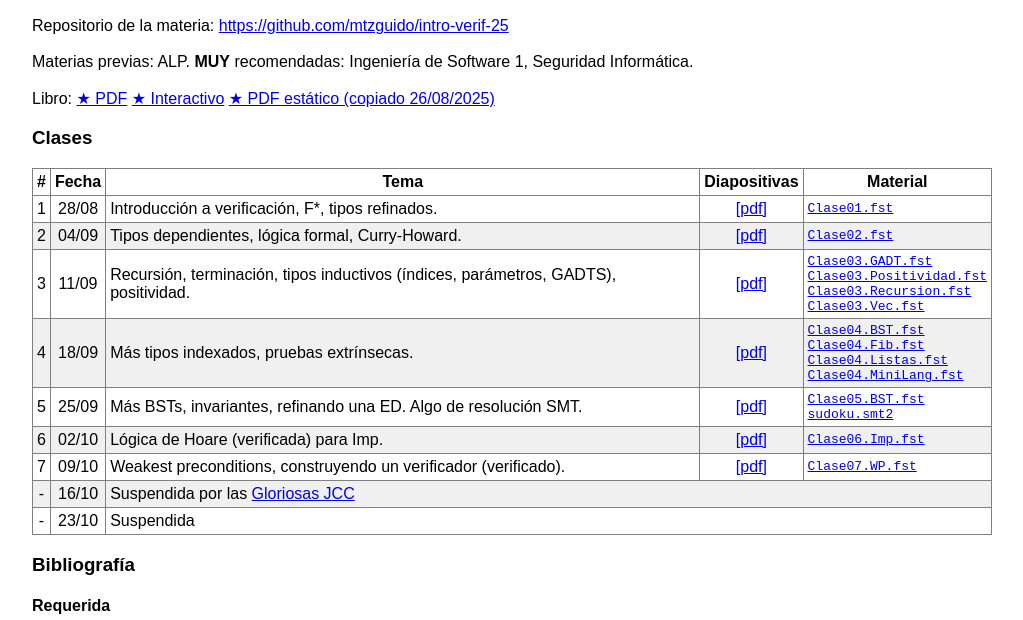
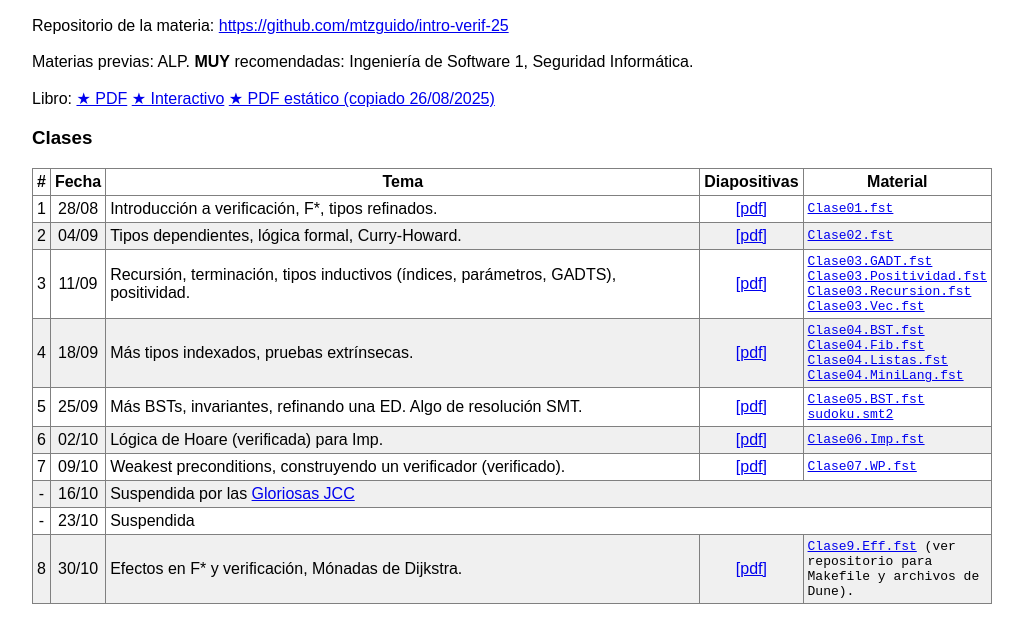
Before and after one commit to mtzguido/mtzguido.github.io, a plain HTML site: page teaching/ivf25/index.html in a window 1280 px wide. Shown: the part 121-741 px from the top of the page, without its empty margins (128-1151 px from the left). Drawn offline with Linux system fonts and the light colour scheme.

Commit message:
Archivos clase 8

```diff
--- a/teaching/ivf25/index.html
+++ b/teaching/ivf25/index.html
@@ -144,16 +144,16 @@ Libro:
       <td>23/10</td>
       <td colspan=3>Suspendida</td>
     </tr>
-    <!--
     <tr>
-      <td>9</td>
-      <td>21/05</td>
+      <td>8</td>
+      <td>30/10</td>
       <td>Efectos en F* y verificación, Mónadas de Dijkstra.</td>
-      <td><a href="slides/Clase9.pdf">[pdf]</a></td>
+      <td><a href="slides/Clase08.pdf">[pdf]</a></td>
       <td style="font-family:monospace">
-        <a href="src/Clase9.Eff.fst">Clase9.Eff.fst</a> (ver repositorio para Makefile y archivos de Dune).
+        <a href="src/Clase08.Eff.fst">Clase9.Eff.fst</a> (ver repositorio para Makefile y archivos de Dune).
       </td>
     </tr>
+    <!--
     <tr>
       <td>10</td>
       <td>28/05</td>
```
Also changed, not shown: 2 other files.
